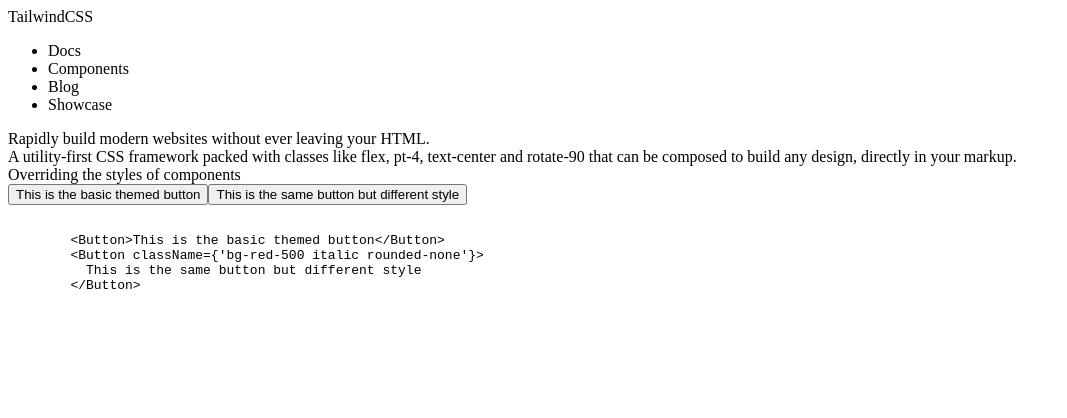
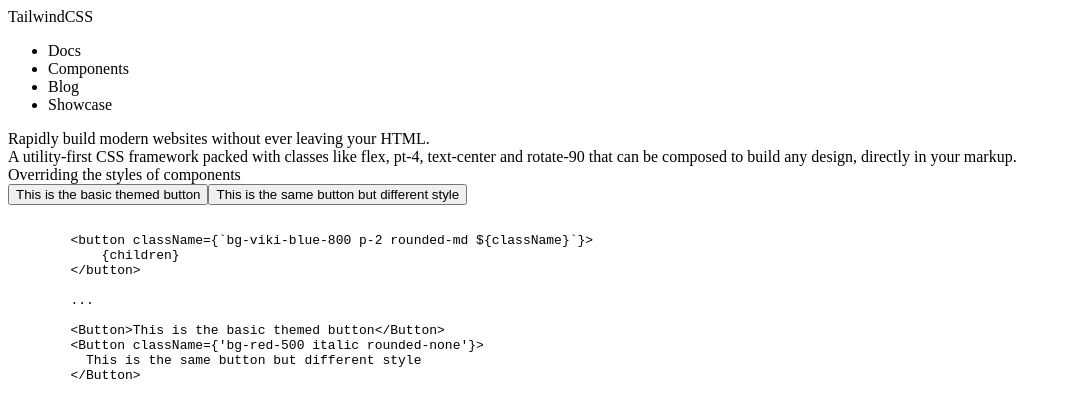
Before and after one commit to arvinsim/introduction-to-tailwindcss, a Next.js app: page / in a window 1280 px wide. Shown: the top 418 px of the page, without its empty margins (0-1067 px from the left). Built offline with nearby package versions, Linux system fonts and the light colour scheme.

Commit message:
feat: Add button with custom styling in OverridingComponents

```diff
--- a/src/app/OverridingComponents.tsx
+++ b/src/app/OverridingComponents.tsx
@@ -13,6 +13,12 @@
       </div>
       <CodeBlock>
         {`
+        <button className={\`bg-viki-blue-800 p-2 rounded-md \${className}\`}>
+            {children}
+        </button>
+
+        ...
+
         <Button>This is the basic themed button</Button>
         <Button className={'bg-red-500 italic rounded-none'}>
           This is the same button but different style
```
